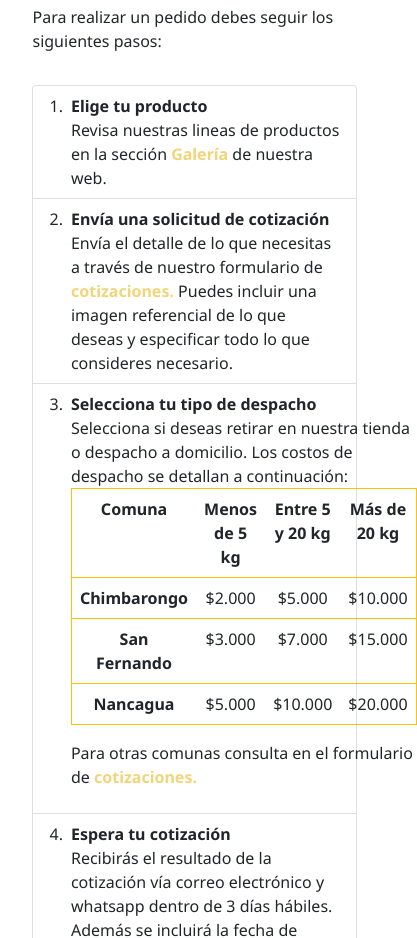
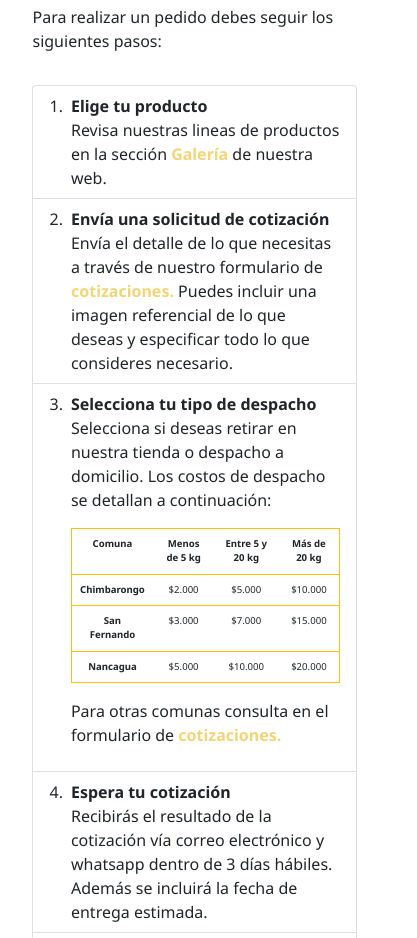
Before and after one commit to nicolaschavezarenas/ProyectoMaderart, a plain HTML site: page pedidos.html in a window 390 px wide. Shown: the part 156-1094 px from the top of the page, 417 px wide, since content can reach past the window. Drawn offline with nearby package versions, Linux system fonts and the light colour scheme.

Commit message:
corrije error tabla despachos

```diff
--- a/css/estilos.css
+++ b/css/estilos.css
@@ -53,3 +53,9 @@ body{
     transform: scale(1.0);
     color:black;
 }
+@media all and (max-width:576px){
+    .tabladespacho{
+        font-size: 0.6rem;
+        max-width: 100%;
+    }
+}
--- a/pedidos.html
+++ b/pedidos.html
@@ -63,13 +63,13 @@
 					Envía el detalle de lo que necesitas a través de nuestro formulario de <a class="fw-bolder text-decoration-none palabraEnlace" href="cotizaciones.html">cotizaciones.</a> Puedes incluir una imagen referencial de lo que deseas y especificar todo lo que consideres necesario.
 				</div>
 			</li>
-			<li class="list-group-item d-flex justify-content-between align-items-start">
+			<li class="list-group-item d-flex justify-content-between align-items-start col-12">
 				<div class="ms-2 me-auto">
 					<div class="fw-bold">
 						Selecciona tu tipo de despacho
 					</div>
-					Selecciona si deseas retirar en nuestra tienda o despacho a domicilio. Los costos de despacho se detallan a continuación:
-					<div class="table-responsive text-center">
+					<p>Selecciona si deseas retirar en nuestra tienda o despacho a domicilio. Los costos de despacho se detallan a continuación:</p>
+					<div class="table-responsive text-center tabladespacho">
 						<table class="table border border-warning">
 							<tr>
 								<th scope="col">Comuna</th>
```
